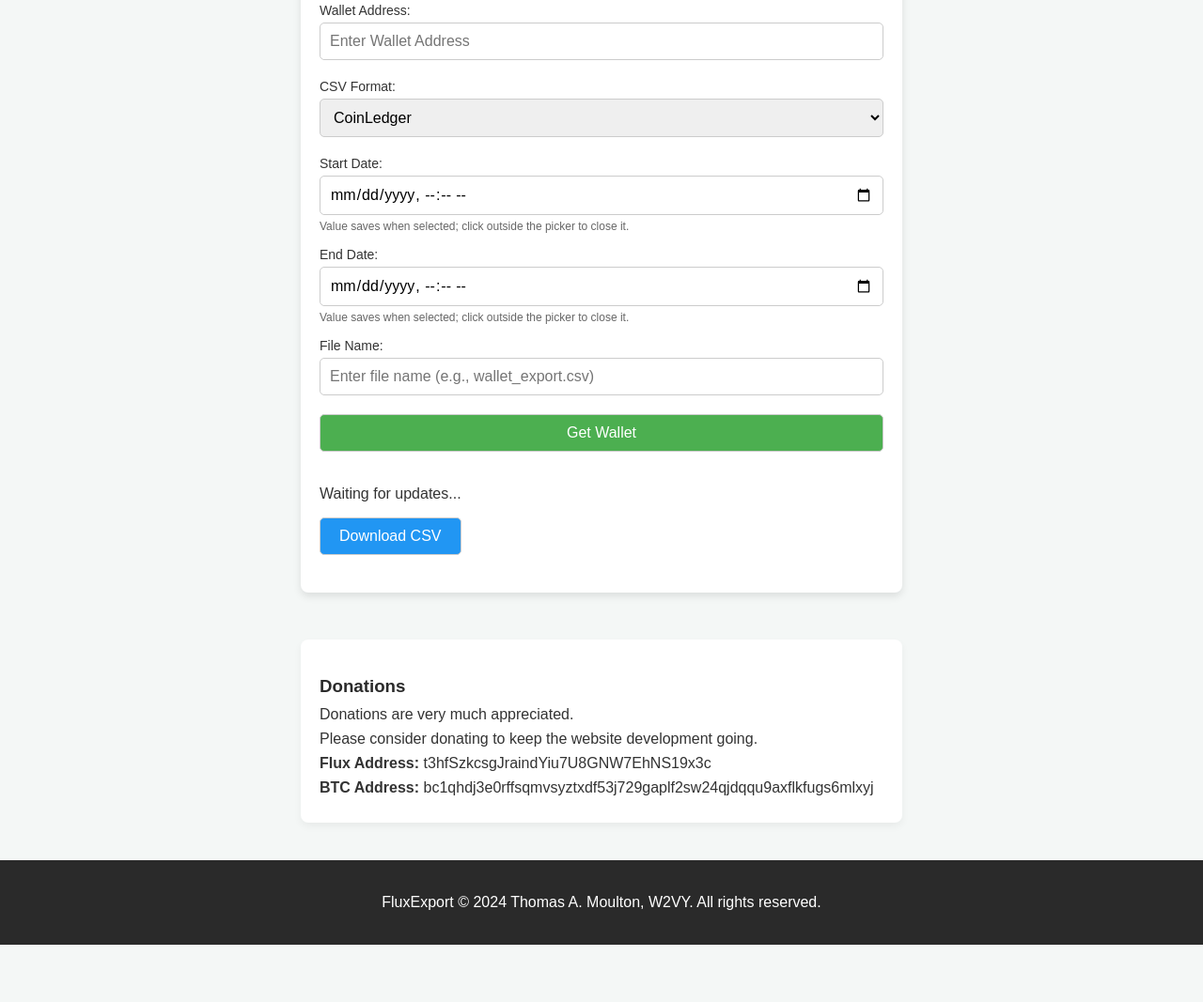
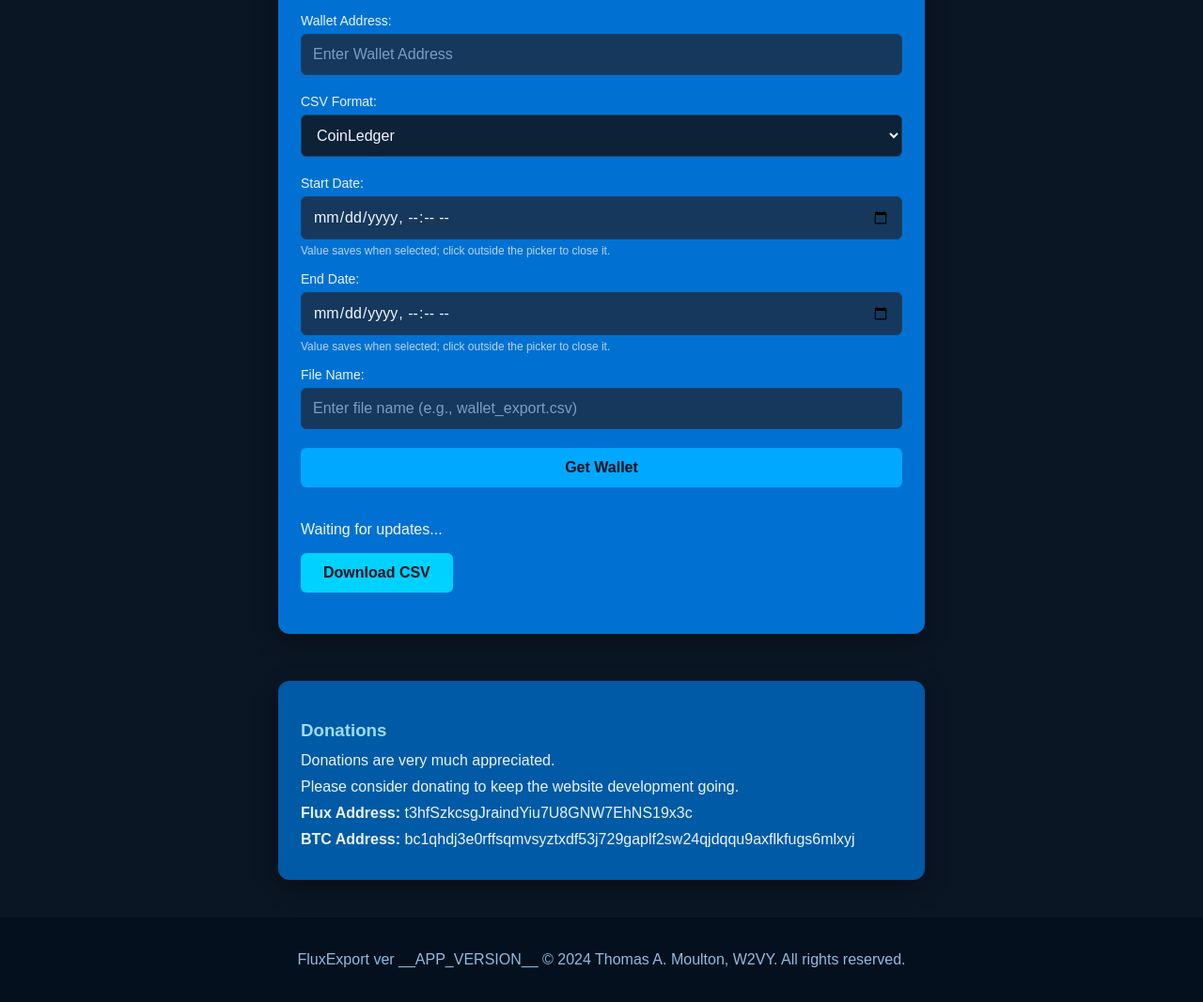
Before and after one commit to w2vy/FluxExport, a website with bundled scripts: page index.html in a window 1280 px wide. Shown: the part 179-1246 px from the top of the page at 94% size. Before the commit the page ends 1185 px from the top, so only its background shows below. Built offline with nearby package versions, Linux system fonts and the light colour scheme.

Commit message:
Add version to footer

```diff
--- a/index.html
+++ b/index.html
@@ -77,7 +77,7 @@
   <script type="module" src="script.js"></script>
 
   <footer>
-    <p>FluxExport &copy; 2024 Thomas A. Moulton, W2VY. All rights reserved.</p>
+    <p>FluxExport ver __APP_VERSION__ &copy; 2024 Thomas A. Moulton, W2VY. All rights reserved.</p>
   </footer>
 </body>
 </html>
--- a/package.json
+++ b/package.json
@@ -1,11 +1,12 @@
 {
   "name": "fluxexport",
-  "version": "1.0.0",
+  "version": "1.0.1",
   "main": "index.js",
   "type": "module",
   "browser": "index.html",
   "scripts": {
     "build": "tsc && cp index.html dist/ && cp favicon.ico dist/ && cp src/styles.css dist/",
+    "postbuild": "node scripts/inject-version.js",
     "start": "live-server dist",
     "test": "node dist/test.js"
   },
--- a/src/styles.css
+++ b/src/styles.css
@@ -1,26 +1,26 @@
 /* styles.css */
 body {
     font-family: Arial, sans-serif;
-    background-color: #f4f7f6;
-    color: #333;
+    background-color: #0b1624;
+    color: #f2f6ff;
     margin: 0;
     padding: 0;
   }
 
   .container {
     width: 100%;
-    max-width: 600px;
+    max-width: 640px;
     margin: 50px auto;
-    padding: 20px;
-    background-color: #fff;
-    border-radius: 8px;
-    box-shadow: 0 4px 8px rgba(0, 0, 0, 0.1);
+    padding: 24px;
+    background-color: #0071d2;
+    border-radius: 12px;
+    box-shadow: 0 8px 24px rgba(0, 0, 0, 0.35);
   }
 
   h1 {
-    font-size: 24px;
+    font-size: 28px;
     text-align: center;
-    color: #2a2a2a;
+    color: #54c2ff;
   }
 
   form {
@@ -30,29 +30,52 @@ body {
 
   label {
     font-size: 14px;
-    margin-bottom: 5px;
+    margin-bottom: 6px;
+    color: #e9f5ff;
   }
 
   input, select, button {
-    padding: 10px;
+    padding: 12px;
     font-size: 16px;
     margin-bottom: 20px;
-    border: 1px solid #ccc;
-    border-radius: 5px;
+    border: 1px solid #1f3f66;
+    border-radius: 6px;
+    background-color: #16385d;
+    color: #f2f6ff;
+  }
+
+  input::placeholder {
+    color: #7c9cc4;
+  }
+
+  select {
+    background-color: #0d2237;
   }
 
   button {
-    background-color: #4CAF50;
-    color: white;
+    background-color: #00a8ff;
+    color: #04101d;
     cursor: pointer;
+    border: none;
+    font-weight: 600;
   }
 
   button:hover {
-    background-color: #45a049;
+    background-color: #4ec1ff;
   }
 
   input[type="datetime-local"] {
     font-family: inherit;
+    color-scheme: dark;
+  }
+
+  input[type="datetime-local"]::-webkit-calendar-picker-indicator {
+    filter: invert(1);
+    cursor: pointer;
+  }
+
+  input[type="datetime-local"]::-moz-focus-inner {
+    border: 0;
   }
 
   #result {
@@ -64,43 +87,44 @@ body {
     margin-top: -15px;
     margin-bottom: 15px;
     font-size: 12px;
-    color: #666;
+    color: #b5d4f2;
   }
 
   /* Added styles for download button */
   #downloadBtn {
-    background-color: #2196F3;
-    color: white;
-    padding: 10px 20px;
-    border-radius: 5px;
+    background-color: #00d2ff;
+    color: #04101d;
+    padding: 12px 24px;
+    border-radius: 6px;
     cursor: pointer;
   }
 
   #downloadBtn:hover {
-    background-color: #1976D2;
+    background-color: #5be4ff;
   }
 
   .donations {
-    max-width: 600px;
+    max-width: 640px;
     margin: 40px auto;
-    padding: 20px;
-    background-color: #fff;
-    border-radius: 8px;
-    box-shadow: 0 4px 8px rgba(0, 0, 0, 0.05);
+    padding: 24px;
+    background-color: #005aa6;
+    border-radius: 12px;
+    box-shadow: 0 8px 24px rgba(0, 0, 0, 0.35);
   }
 
   .donations h3 {
-    margin-bottom: 10px;
-    color: #2a2a2a;
+    margin-bottom: 12px;
+    color: #9ddcff;
   }
 
   .donations p {
-    margin: 8px 0;
+    margin: 10px 0;
+    color: #eaf4ff;
   }
 
   footer {
     text-align: center;
     padding: 20px 0;
-    background-color: #2a2a2a;
-    color: #fff;
+    background-color: #04101d;
+    color: #8fbbe5;
   }
```
